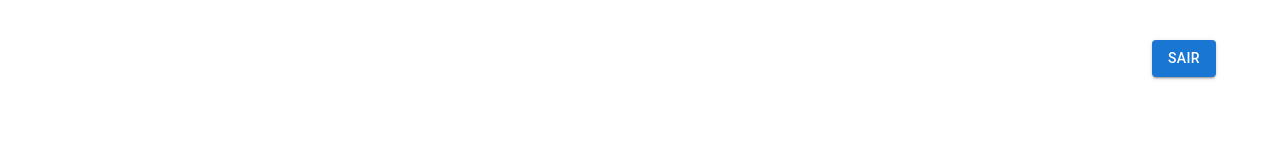
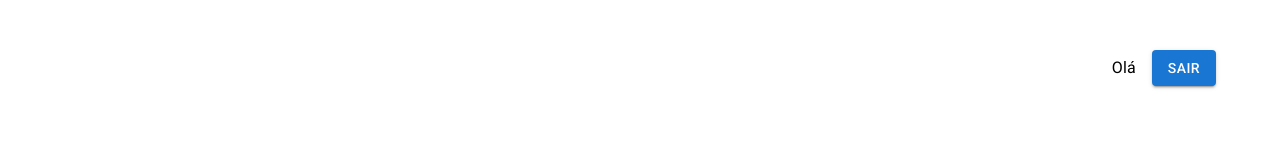
Before and after one commit to thomasroodson/front-audiobook, a Next.js app: page /livros in a window 1280 px wide. Shown: the top 160 px of the page. Built offline with nearby package versions, Linux system fonts and the light colour scheme.

Commit message:
Context Users

```diff
--- a/src/app/(inside)/livros/layout.tsx
+++ b/src/app/(inside)/livros/layout.tsx
@@ -1,38 +1,27 @@
 "use client";
-import { Box, Button, Container } from "@mui/material";
+import "@fontsource/roboto/300.css";
+import "@fontsource/roboto/400.css";
+import "@fontsource/roboto/500.css";
+import "@fontsource/roboto/700.css";
+import { Container } from "@mui/material";
+import { Navbar } from "@/app/components/Nav";
 import { Footer } from "@/app/components/Footer";
-import Cookie from "js-cookie";
-import { useRouter } from "next/navigation";
+import { LoggedUserProvider } from "@/contexts/LoggedUser";
 
 type Props = {
   children: React.ReactNode;
 };
 
 const Layout = ({ children }: Props) => {
-  const router = useRouter();
-
-  const handleLogout = () => {
-    Cookie.remove("AUTH_TOKEN");
-    Cookie.remove("USER");
-    router.push("/login");
-  };
   return (
     <html lang="pt-br">
       <body>
-        <Container>
-          <Box
-            sx={{
-              display: "flex",
-              justifyContent: "end",
-              mt: 5
-            }}
-          >
-            <Button onClick={handleLogout} variant="contained">
-              Sair
-            </Button>
-          </Box>
-          {children}
-        </Container>
+        <LoggedUserProvider>
+          <Container>
+            <Navbar />
+            {children}
+          </Container>
+        </LoggedUserProvider>
         <Footer />
       </body>
     </html>
--- a/src/app/(inside)/livros/page.tsx
+++ b/src/app/(inside)/livros/page.tsx
@@ -17,13 +17,13 @@ const Page = () => {
   return (
     <Box
       sx={{
-        py: 15,
+        py: 10,
         textAlign: "center"
       }}
     >
       <Grid container spacing={3}>
         {cards.map((card) => (
-          <Grid item key={card} xs={12} sm={4} md={3}>
+          <Grid item key={card} xs={12} sm={4} lg={3}>
             <Card sx={{ maxWidth: 300, mx: "auto" }} elevation={3}>
               <CardActionArea>
                 <Link href={`${pathname}/test`}>
--- a/src/app/(login)/login/layout.tsx
+++ b/src/app/(login)/login/layout.tsx
@@ -1,9 +1,11 @@
+"use client";
 import "@fontsource/roboto/300.css";
 import "@fontsource/roboto/400.css";
 import "@fontsource/roboto/500.css";
 import "@fontsource/roboto/700.css";
-import { Box, Container, Link as MuiLink, Typography } from "@mui/material";
+import { Box, Container } from "@mui/material";
 import { Footer } from "@/app/components/Footer";
+import { LoggedUserProvider } from "@/contexts/LoggedUser";
 
 type Props = {
   children: React.ReactNode;
@@ -13,6 +15,7 @@ const Layout = ({ children }: Props) => {
   return (
     <html lang="pt-br">
       <body>
+        <LoggedUserProvider>
           <Container
             component="main"
             maxWidth="xs"
@@ -24,6 +27,7 @@ const Layout = ({ children }: Props) => {
           >
             <Box>{children}</Box>
           </Container>
+        </LoggedUserProvider>
         <Footer />
       </body>
     </html>
--- a/src/app/(login)/login/page.tsx
+++ b/src/app/(login)/login/page.tsx
@@ -16,6 +16,7 @@ import { FormEvent, useState } from "react";
 import { api } from "@/Utils/api";
 import Cookie from "js-cookie";
 import { useRouter } from "next/navigation";
+import { LoggedUserContext } from "@/contexts/LoggedUser";
 
 const Page = () => {
   const [error, setError] = useState("");
@@ -43,7 +44,6 @@ const Page = () => {
       })
       .then((response) => {
         Cookie.set("AUTH_TOKEN", response.data.jwt);
-        Cookie.set("USER", JSON.stringify(response.data.user));
         router.push("/livros");
       })
       .catch((e) => {
--- /dev/null
+++ b/src/app/components/Nav.tsx
@@ -0,0 +1,37 @@
+import Cookie from "js-cookie";
+import { useRouter } from "next/navigation";
+import { Box, Button, Typography } from "@mui/material";
+import { LoggedUserContext } from "@/contexts/LoggedUser";
+import { useContext } from "react";
+
+export const Navbar = () => {
+  const loggedUser = useContext(LoggedUserContext);
+  const router = useRouter();
+
+  const handleLogout = () => {
+    Cookie.remove("AUTH_TOKEN");
+    router.push("/login");
+  };
+  return (
+    <Box
+      sx={{
+        display: "flex",
+        justifyContent: "end",
+        alignItems: "center",
+        mt: 5
+      }}
+    >
+      <Typography
+        padding={2}
+        sx={{
+          textTransform: "capitalize"
+        }}
+      >
+        Olá {loggedUser?.currentUser.username}
+      </Typography>
+      <Button onClick={handleLogout} variant="contained">
+        Sair
+      </Button>
+    </Box>
+  );
+};
--- /dev/null
+++ b/src/contexts/LoggedUser.tsx
@@ -0,0 +1,22 @@
+import { createContext, ReactNode, useState } from "react";
+
+type ContextType = {
+  currentUser: {
+    id?: number;
+    username?: string;
+    email?: string;
+  };
+  setCurrentUser(userData: object): void;
+};
+
+export const LoggedUserContext = createContext<ContextType | null>(null);
+
+export const LoggedUserProvider = ({ children }: { children: ReactNode }) => {
+  const [currentUser, setCurrentUser] = useState({});
+
+  return (
+    <LoggedUserContext.Provider value={{ currentUser, setCurrentUser }}>
+      {children}
+    </LoggedUserContext.Provider>
+  );
+};
```
Lines whose indentation alone changed are shown as unchanged.
